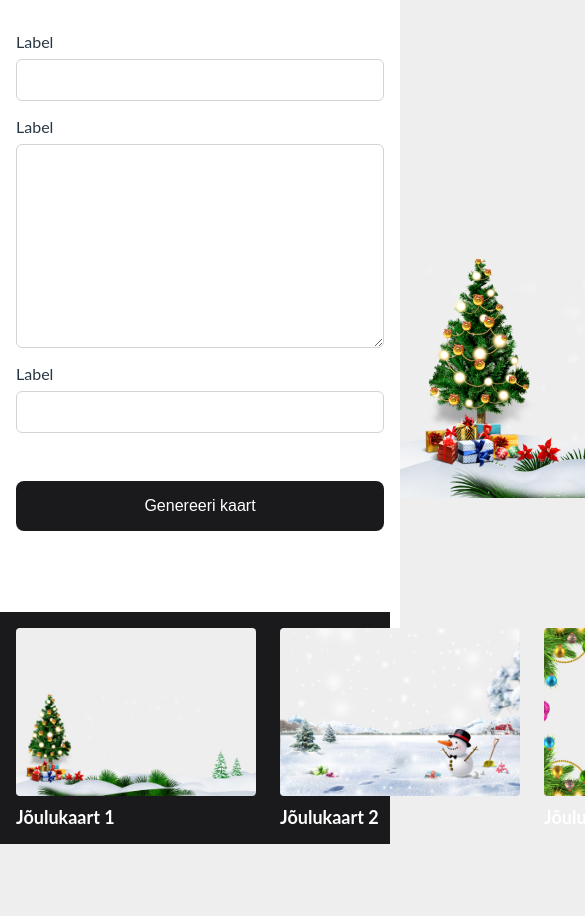
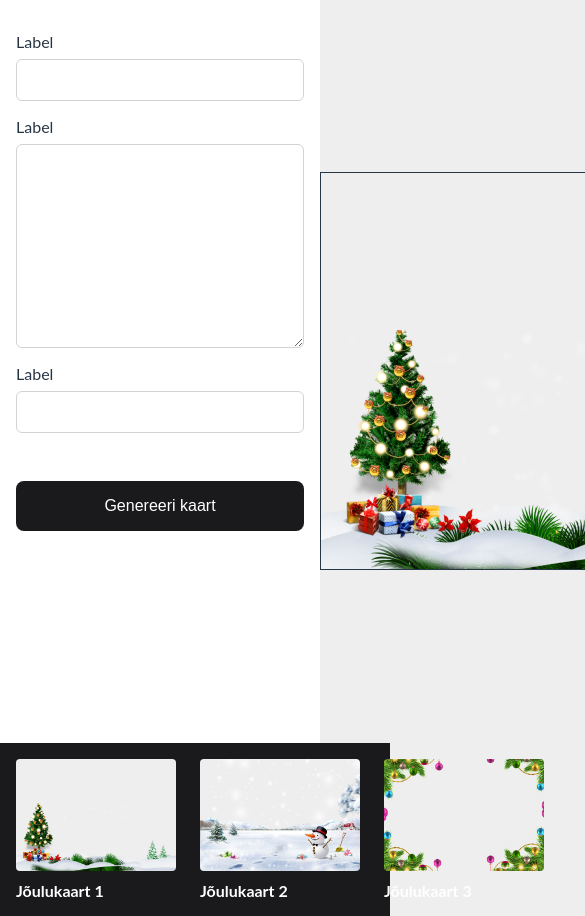
Before and after one commit to hkotsar/card-system, a React (Create React App) app: page / in a window 390 px wide. Both pictures are taken after a click on the element "Jõulukaart 1". Shown: the top 916 px of the page, 585 px wide, since content can reach past the window. Before the commit the page ends 844 px from the top, so only its background shows below. Built offline with nearby package versions, Linux system fonts and the light colour scheme.

Commit message:
media queries

```diff
--- a/src/base.scss
+++ b/src/base.scss
@@ -5,3 +5,24 @@ $secondary: #273645;
 $text: #273645;
 $white: #fff;
 $background: #eee;
+
+// Media Query Manager
+// 1em = 16px
+
+@mixin respond($breakpoint) {
+    @if $breakpoint == phone {
+        @media (max-width: 37.5em) { @content };  //600px
+    }
+    @if $breakpoint == tab-port {
+        @media (max-width: 56.25em) { @content }; //900px
+    }
+    @if $breakpoint == tab-land {
+        @media (max-width: 78em) { @content }; //1248px
+    }
+    @if $breakpoint == big-desktop {
+        @media (min-width: 112.5em) { @content }; //1800px
+    }
+    @if $breakpoint == xl-desktop {
+        @media (min-width: 160em) { @content }; //2560px
+    }
+}
--- a/src/components/cards/cards.scss
+++ b/src/components/cards/cards.scss
@@ -14,15 +14,24 @@
     cursor: pointer;
 
     &__img {
-        width: 24rem;
+        width: 16rem;
         height: auto;
         border-radius: 4px;
+
+        @include respond(big-desktop) {
+            width: 24rem;
+        }
     }
 
     &__name {
         margin-top: .8rem;
-        font-size: 1.8rem;
-        color: #fff
+        font-size: 1.6rem;
+        color: #fff;
+
+        @include respond(big-desktop) {
+            margin-top: .8rem;
+            font-size: 1.8rem;
+        }
     }
 }
 
--- a/src/components/selected-card/selected-card.scss
+++ b/src/components/selected-card/selected-card.scss
@@ -3,7 +3,11 @@
 .selected-card {
     display: flex;
 
-    height: 60rem;
+    height: 100%;
+
+    @include respond(big-desktop) {
+        height: 74rem;
+    }
 
     &__message {
         text-align: center;
@@ -19,8 +23,12 @@
 
 .sidebar {
     background: #fff;
-    height: 76vh;
-    width: 40rem;
+    height: 88vh;
+    width: 32rem;
+
+    @include respond(big-desktop) {
+        width: 40rem;
+    }
 }
 
 .canvas {
@@ -63,7 +71,7 @@
 
     &__button {
         margin-top: 3.2rem;
-        width: 32rem;
+        width: 24rem;
         padding: 1.6rem 2.4rem;
         font-size: 1.6rem;
         border: none;
@@ -71,5 +79,13 @@
         color: $white;
         border-radius: 8px;
         cursor: pointer;
+
+        @include respond(big-desktop) {
+            width: 32rem;
+        }
     }
 }
+
+.canvas {
+    border: 1px solid $secondary;
+}
```
Also changed, not shown: 1 other file (tests, documents, lock files or other folders).
